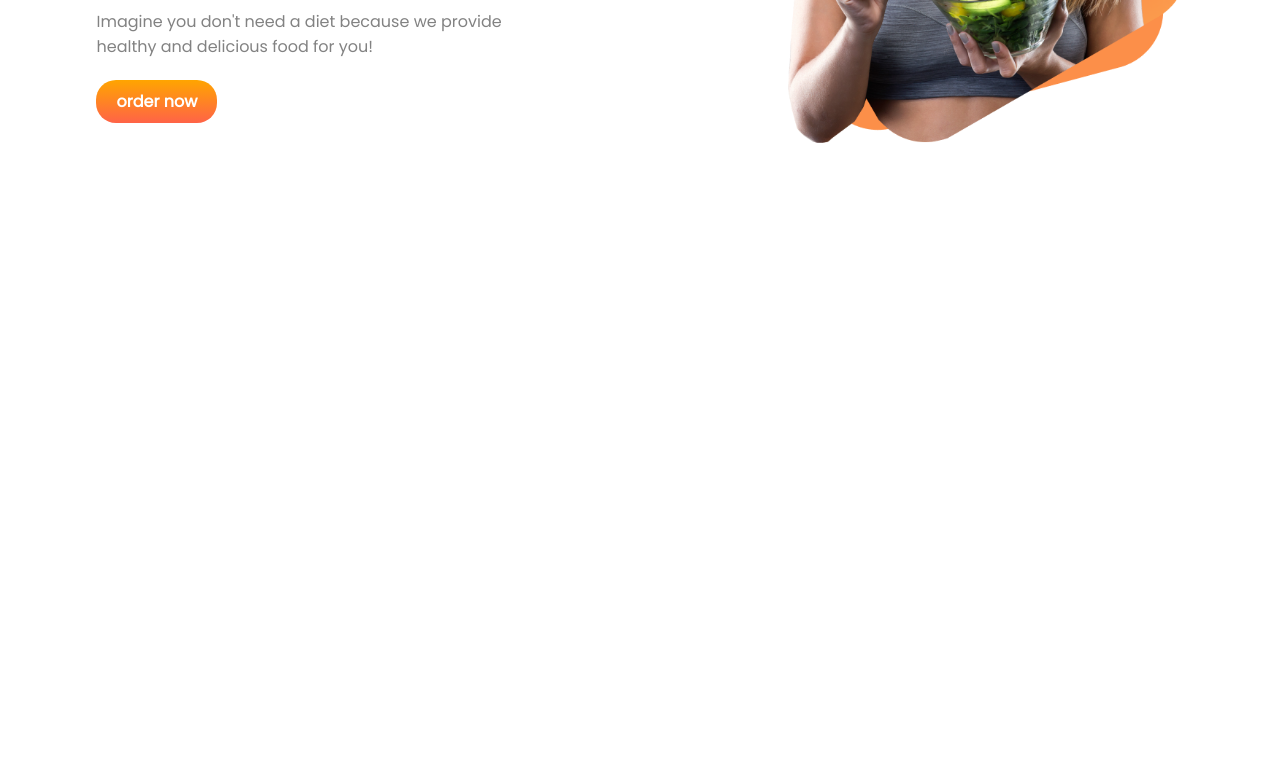
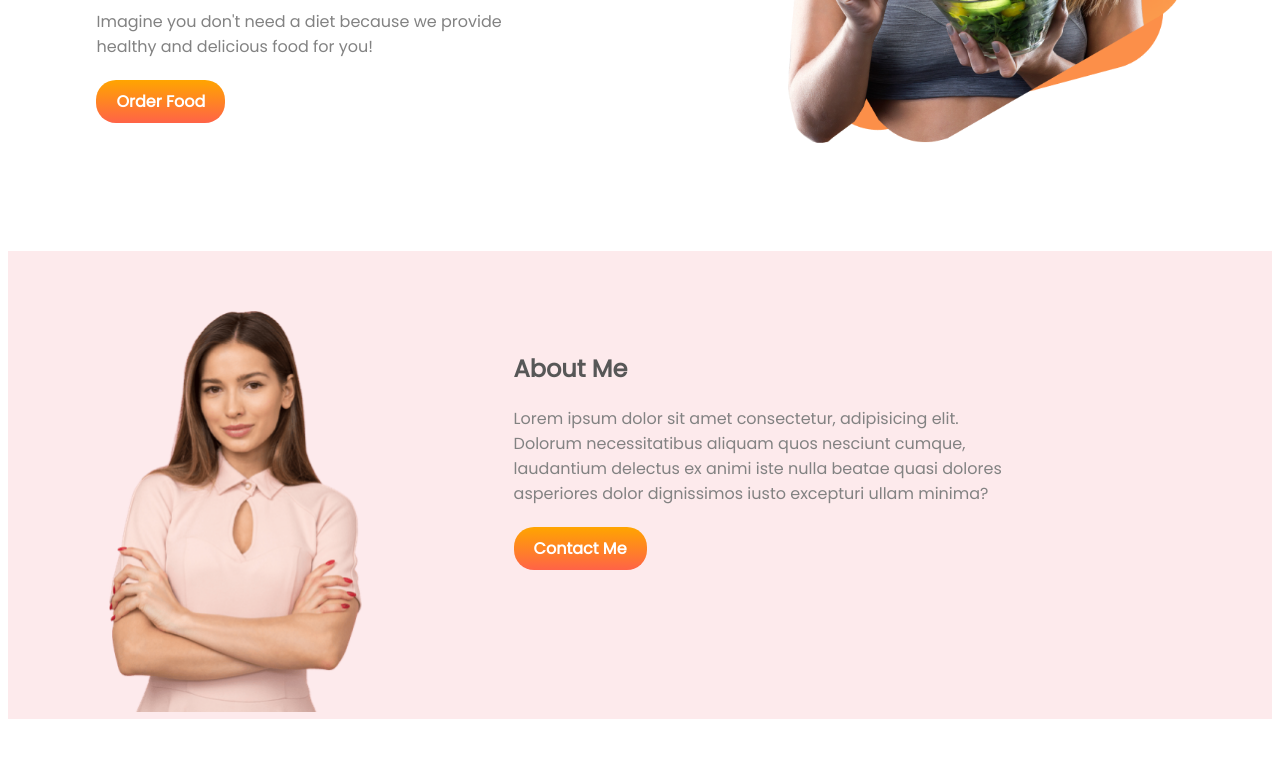
Before and after one commit to uh-shuvo/Eat-healthy-2, a plain HTML site: page index.html in a window 1280 px wide. Shown: the part 389-1146 px from the top of the page. Before the commit the page ends 800 px from the top, so only its background shows below. Drawn offline with Linux system fonts and the light colour scheme; a web font is replaced by a local one.

Commit message:
about me added

```diff
--- a/index.html
+++ b/index.html
@@ -25,13 +25,27 @@
                     <p class="imagine">Imagine you don't need a diet because we provide <br> healthy and delicious food
                         for
                         you!</p>
-                    <a target="_blank" class="link-button" href="">order now</a>
+                    <a target="_blank" class="link-button" href="">Order Food</a>
                 </div>
             </div>
             <div class="half-width">
                 <img src="images/Group 8425.png" alt="">
             </div>
         </section>
+
+        <section class="about-me flexible-container">
+            <div class="half-width-2">
+                <img src="images/Person Image.png" alt="">
+            </div>
+            <div class="half-width-2  about-me">
+                <h2>About Me</h2>
+                <p class="lorem">Lorem ipsum dolor sit amet consectetur, adipisicing elit. Dolorum necessitatibus
+                    aliquam quos
+                    nesciunt cumque, laudantium delectus ex animi iste nulla beatae quasi dolores asperiores dolor
+                    dignissimos iusto excepturi ullam minima?</p>
+                <a class="link-button" href="">Contact Me</a>
+            </div>
+        </section>
     </body>
 
 </html>
--- a/style.css
+++ b/style.css
@@ -4,6 +4,7 @@ body {
 
 .flexible-container {
     display: flex;
+    margin-bottom: 50px;
 }
 
 .half-width {
@@ -46,3 +47,31 @@ h1 {
     font-weight: bold;
     border-radius: 20px;
 }
+
+.about-me {
+    background-image: url(images/Frame\ 58.jpg);
+    background-repeat: no-repeat;
+}
+
+.half-width-2 {
+    width: 40%;
+}
+
+.half-width-2 img {
+    width: 50%;
+    margin-left: 20%;
+    margin-top: 60px;
+}
+
+.about-me {
+    margin-top: 80px;
+}
+
+h2 {
+    color: #575757;
+}
+
+.lorem {
+    color: #828282;
+    margin-bottom: 30px;
+}
```
Also changed, not shown: images/7.png (added), images/Frame 56.jpg (added), images/Frame 57.jpg (added), images/Frame 58.jpg (added), images/Frame 59.jpg (added), images/Group 8447.png (added), images/Group 8449.png (added), images/Group 8450.png (added), images/top-banner.png (added), 2 other files.
